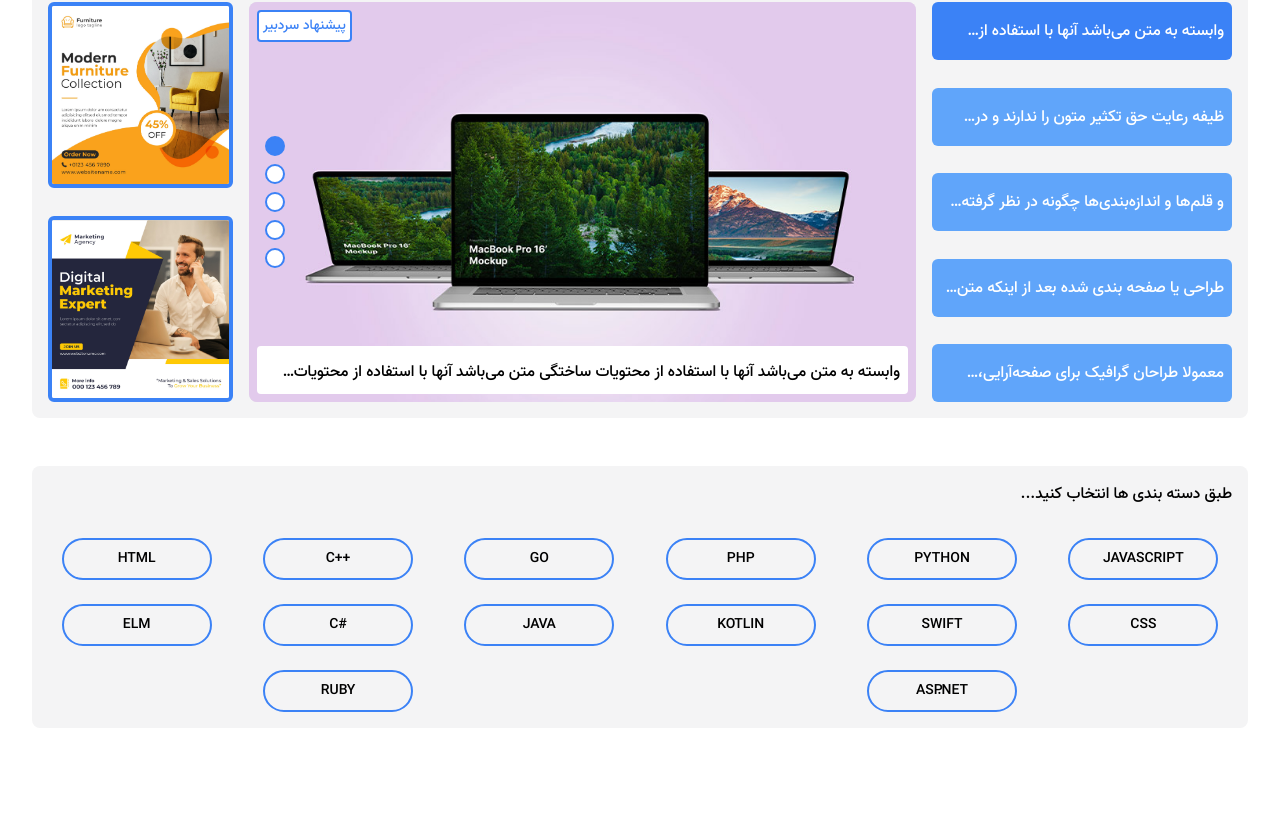
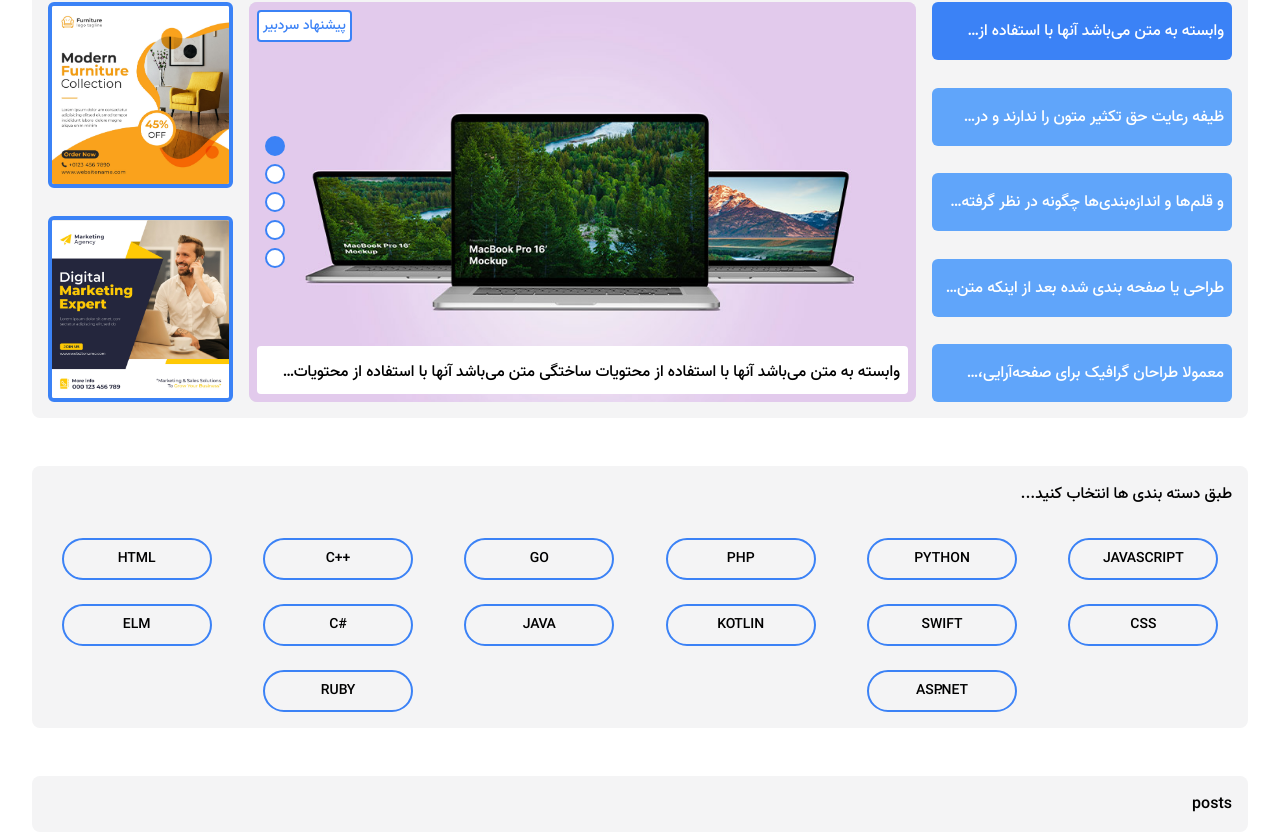
Before and after one commit to AmirAliAzimloo/MERN-Blog, a Next.js app: page / in a window 1280 px wide. Shown: the part 186-1018 px from the top of the page. Before the commit the page ends 914 px from the top, so only its background shows below. Built offline with nearby package versions, Linux system fonts and the light colour scheme.

Commit message:
posts section started

```diff
--- a/app/page.jsx
+++ b/app/page.jsx
@@ -1,4 +1,5 @@
 import MainPageCategories from "@/components/main-page-categories";
+import MainPagePopularPosts from "@/components/main-page-popular-posts";
 import MainSlider from "@/components/sliders/main-slider";
 
 export default function Home() {
@@ -6,6 +7,7 @@ export default function Home() {
    <main className=" flex flex-col gap-12 " >
     <MainSlider />
     <MainPageCategories />
+    <MainPagePopularPosts />
    </main>
   )
 }
--- /dev/null
+++ b/components/main-page-popular-posts/index.jsx
@@ -0,0 +1,13 @@
+
+const MainPagePopularPosts = () => {
+
+
+
+   return (
+      <section className=" mx-8 p-4 bg-zinc-100 rounded-lg flex flex-col gap-6 ">
+        posts
+      </section>
+   );
+}
+
+export default MainPagePopularPosts;
```
